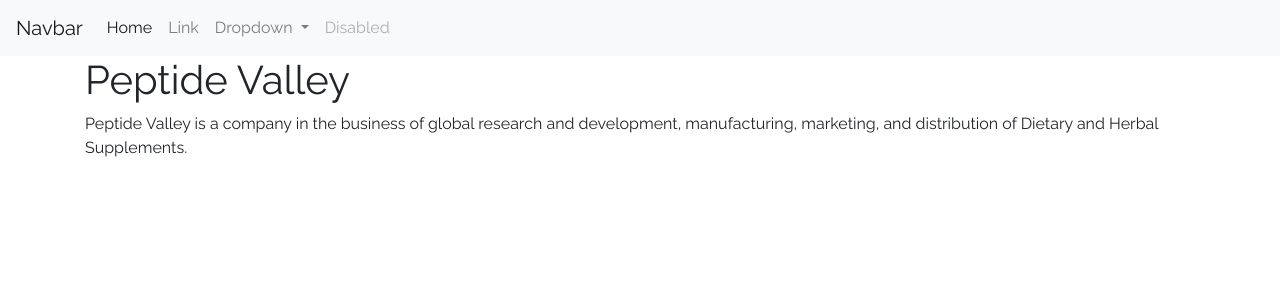
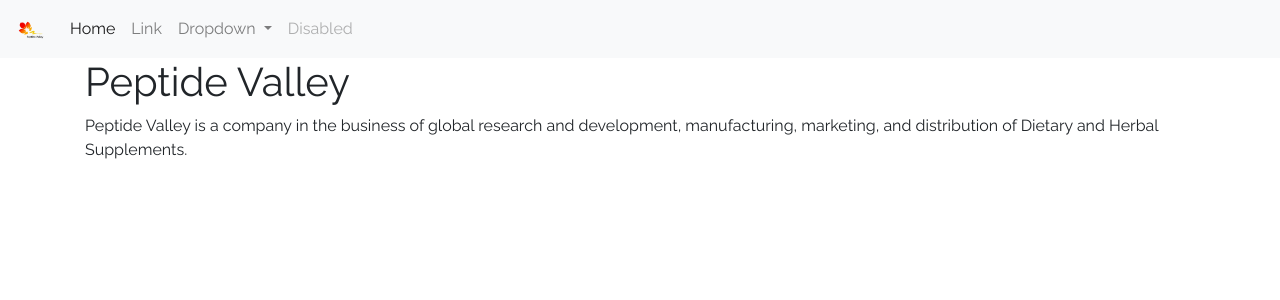
Before and after one commit to peptide-valley/peptide-valley.github.io, a Jekyll site: the page built from index.html, in a window 1280 px wide. Shown: the top 300 px of the page. Built offline with Jekyll 4.4.1, drawn with Linux system fonts in a browser that asks for light colours.

Commit message:
add logo to nav

```diff
--- a/_includes/nav.html
+++ b/_includes/nav.html
@@ -1,5 +1,7 @@
 <nav class="navbar navbar-expand-lg navbar-light bg-light">
-  <a class="navbar-brand" href="#">Navbar</a>
+  <a class="navbar-brand" href="#">
+  <img src="/logo.png" width="30" height="30" alt="">
+  </a>
   <button class="navbar-toggler" type="button" data-toggle="collapse" data-target="#navbarSupportedContent" aria-controls="navbarSupportedContent" aria-expanded="false" aria-label="Toggle navigation">
     <span class="navbar-toggler-icon"></span>
   </button>
```
